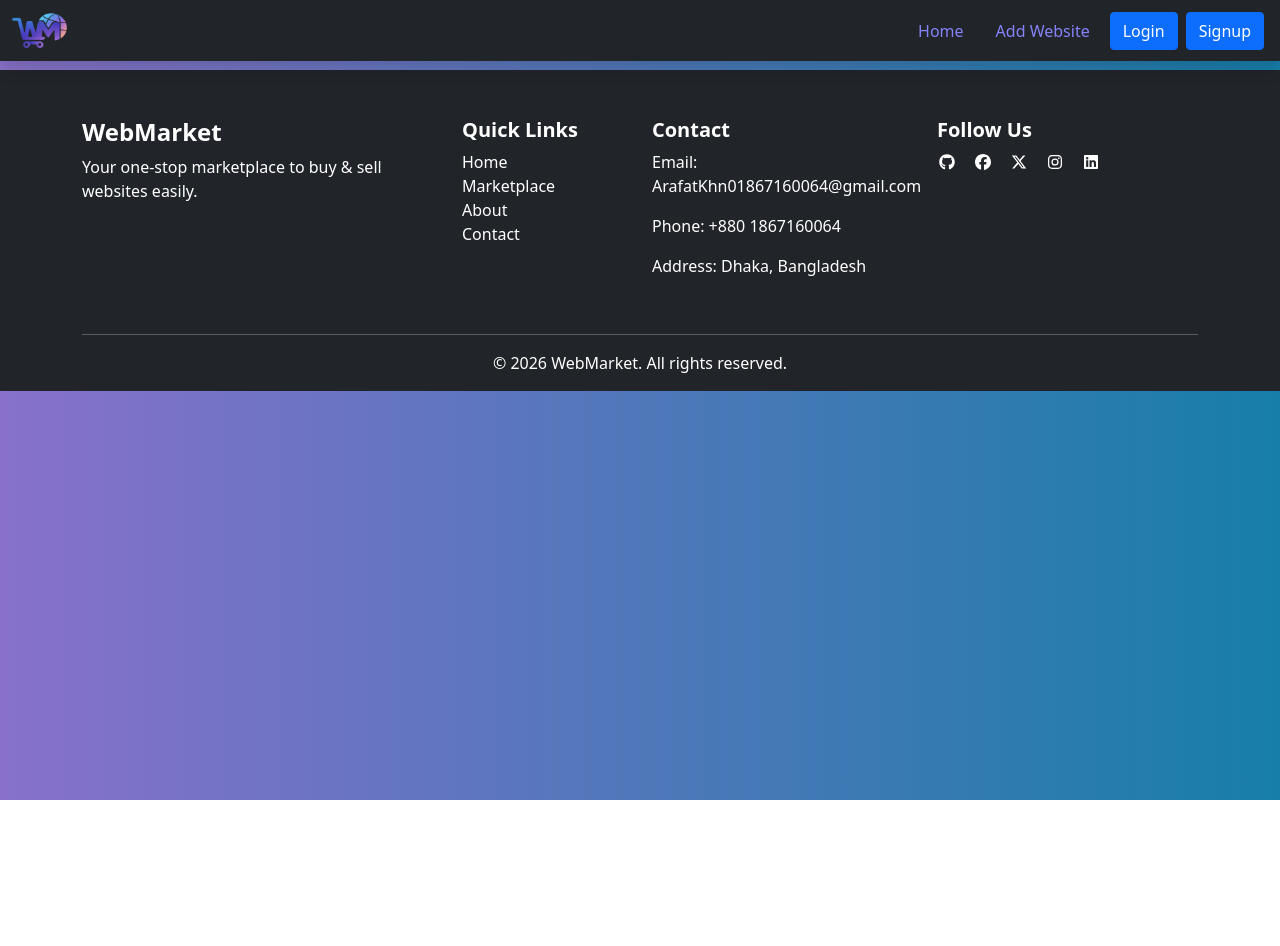
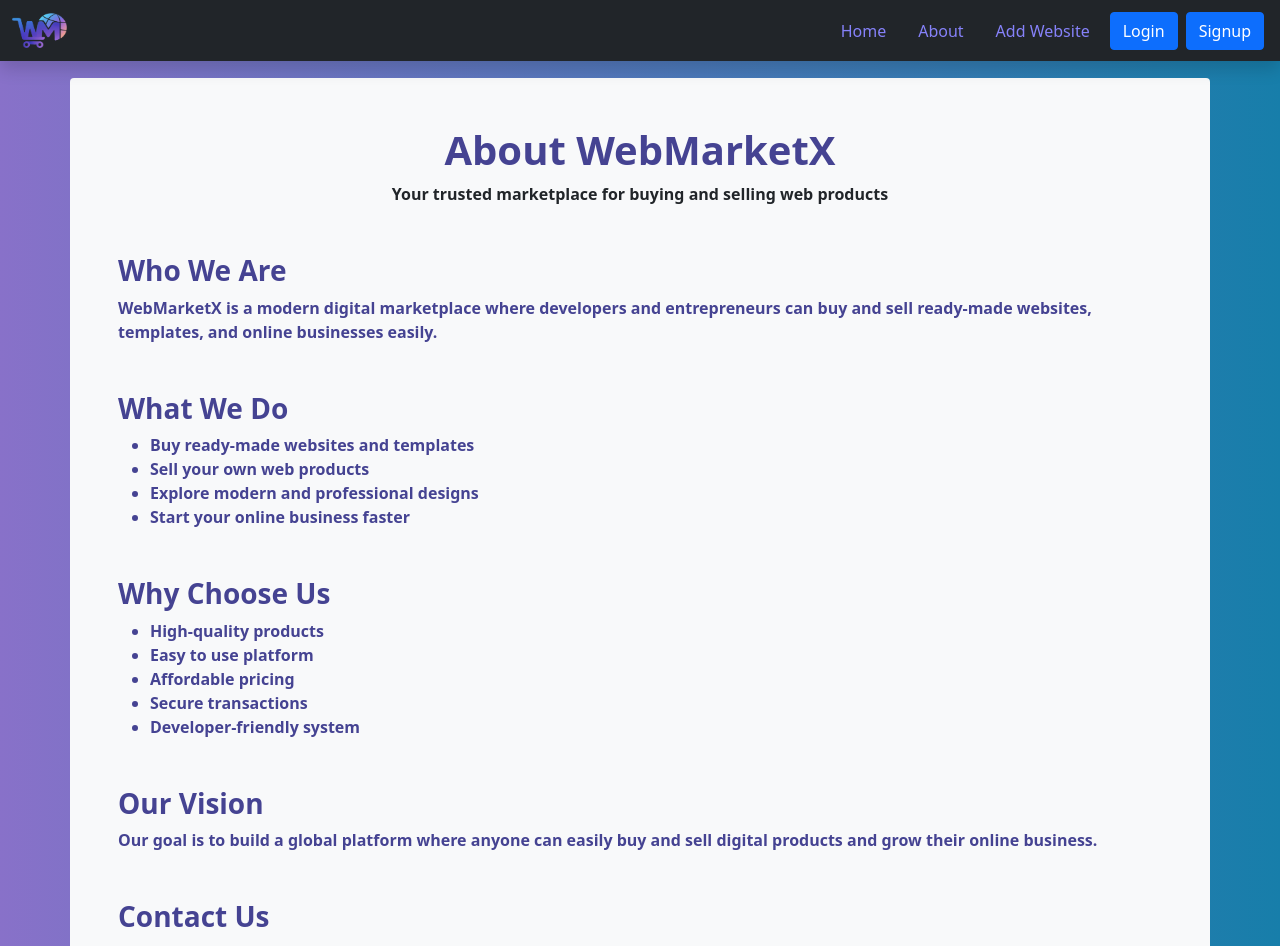
Before and after one commit to Arafat719/WebStore, a React (Vite) app: page /about in a window 1280 px wide. Shown: the top 946 px of the page. Before the commit the page ends 800 px from the top, so only its background shows below. Built offline with nearby package versions, Linux system fonts and the light colour scheme; no server answers.

Commit message:
6th commit

```diff
--- a/index.html
+++ b/index.html
@@ -4,7 +4,7 @@
     <meta charset="UTF-8" />
     <!-- <link rel="icon" type="image/svg+xml" href="/vite.svg" /> -->
     <meta name="viewport" content="width=device-width, initial-scale=1.0" />
-    <title>WebMarket</title>
+    <title>WebMarketX.com</title>
     <link href="https://cdn.jsdelivr.net/npm/bootstrap@5.0.2/dist/css/bootstrap.min.css" rel="stylesheet" integrity="sha384-EVSTQN3/azprG1Anm3QDgpJLIm9Nao0Yz1ztcQTwFspd3yD65VohhpuuCOmLASjC" crossorigin="anonymous">
     <link rel="icon" type="image/png" href="/logo.png" />
   </head>
--- a/src/App.css
+++ b/src/App.css
@@ -25,3 +25,15 @@ body::-webkit-scrollbar {
 :root {
   --wave-bg: url('./assets/wave.svg');
 }
+
+.row {
+  row-gap: 20px;
+}
+
+.nav-link:hover {
+  text-decoration: underline
+}
+
+.btn:active {
+  transform: scale(0.96);
+}
--- a/src/App.jsx
+++ b/src/App.jsx
@@ -12,6 +12,8 @@ import ProtectedRoute from "./components/ProtectedRoute";
 import Alert from './components/Alert'
 import Footer from './components/Footer'
 import AddProducts from './components/AddProducts'
+import NotFound from './components/NotFound'
+import About from './components/About'
 
 function App() {
   const [alert, setAlert] = useState(null);
@@ -38,7 +40,8 @@ function App() {
           </Route>
           <Route path="/login" element={<Login showAlert={showAlert} />} />
           <Route path="/signup" element={<Signup showAlert={showAlert} />} />
-          <Route path="/addproducts" element={<AddProducts/>} />
+          <Route path="/about" element={<About/>} />
+          <Route path="/addproducts" element={<AddProducts />} />
         </Routes>
       </UserState>
       <Footer />
--- /dev/null
+++ b/src/components/About.jsx
@@ -0,0 +1,68 @@
+import React from "react";
+
+const About = () => {
+    return (
+        <div className="container bg-light rounded p-5 my-2 fw-bold" style={{color: "#454392"}}>
+
+            {/* Title */}
+            <div className="text-center mb-5">
+                <h1 className="fw-bold">About WebMarketX</h1>
+                <p className="text-dark">
+                    Your trusted marketplace for buying and selling web products
+                </p>
+            </div>
+
+            {/* About Section */}
+            <div className="mb-5">
+                <h3 className="fw-bold">Who We Are</h3>
+                <p>
+                    WebMarketX is a modern digital marketplace where developers and
+                    entrepreneurs can buy and sell ready-made websites, templates, and
+                    online businesses easily.
+                </p>
+            </div>
+
+            {/* What We Do */}
+            <div className="mb-5">
+                <h3 className="fw-bold">What We Do</h3>
+                <ul>
+                    <li>Buy ready-made websites and templates</li>
+                    <li>Sell your own web products</li>
+                    <li>Explore modern and professional designs</li>
+                    <li>Start your online business faster</li>
+                </ul>
+            </div>
+
+            {/* Why Choose Us */}
+            <div className="mb-5">
+                <h3 className="fw-bold">Why Choose Us</h3>
+                <ul>
+                    <li>High-quality products</li>
+                    <li>Easy to use platform</li>
+                    <li>Affordable pricing</li>
+                    <li>Secure transactions</li>
+                    <li>Developer-friendly system</li>
+                </ul>
+            </div>
+
+            {/* Vision */}
+            <div className="mb-5">
+                <h3 className="fw-bold">Our Vision</h3>
+                <p>
+                    Our goal is to build a global platform where anyone can easily buy and
+                    sell digital products and grow their online business.
+                </p>
+            </div>
+
+            {/* Contact */}
+            <div className="mb-5">
+                <h3 className="fw-bold">Contact Us</h3>
+                <p>Email: ArafatKhn01867160064@gmail.com</p>
+                <a style={{color: "#454392"}} href="http://localhost:5173/">Website: www.webmarketx.com</a>
+            </div>
+
+        </div>
+    );
+};
+
+export default About;
--- a/src/components/Footer.jsx
+++ b/src/components/Footer.jsx
@@ -11,7 +11,7 @@ const Footer = () => {
                     <div className="row">
 
                         <div className="col-md-4 mb-4">
-                            <h4 className="fw-bold">WebMarket</h4>
+                            <h4 className="fw-bold">WebMarketX</h4>
                             <p>Your one-stop marketplace to buy & sell websites easily.</p>
                         </div>
 
@@ -19,9 +19,8 @@ const Footer = () => {
                             <h5 className="fw-bold">Quick Links</h5>
                             <ul className="list-unstyled">
                                 <li><Link to="/" className="text-white text-decoration-none">Home</Link></li>
-                                <li><Link to="/" className="text-white text-decoration-none">Marketplace</Link></li>
+                                <li><Link to="/addproducts" className="text-white text-decoration-none">Add Products</Link></li>
                                 <li><Link to="/about" className="text-white text-decoration-none">About</Link></li>
-                                <li><Link to="/contact" className="text-white text-decoration-none">Contact</Link></li>
                             </ul>
                         </div>
 
@@ -34,17 +33,16 @@ const Footer = () => {
 
                         <div className="col-md-3 mb-4">
                             <h5 className="fw-bold">Follow Us</h5>
-                            <Link href="#" className="text-white me-3"><i className="bi bi-github"><FontAwesomeIcon icon={faGithub} /></i></Link>
-                            <Link href="#" className="text-white me-3"><i className="bi bi-facebook"><FontAwesomeIcon icon={faFacebook} /></i></Link>
-                            <Link href="#" className="text-white me-3"><i className="bi bi-twitter"><FontAwesomeIcon icon={faXTwitter} /></i></Link>
-                            <Link href="#" className="text-white me-3"><i className="bi bi-instagram"><FontAwesomeIcon icon={faInstagram} /></i></Link>
-                            <Link href="#" className="text-white me-3"><i className="bi bi-linkedin"><FontAwesomeIcon icon={faLinkedin} /></i></Link>
+                            <a href="https://github.com/Arafat719" target='_blank' className="text-white me-3"><i className="bi bi-github"><FontAwesomeIcon icon={faGithub} /></i></a>
+                            <a href="https://www.facebook.com/share/1FtK2S6E1g/" target='_blank' className="text-white me-3"><i className="bi bi-facebook"><FontAwesomeIcon icon={faFacebook} /></i></a>
+                            <a href="https://www.instagram.com/arafat92126" target='_blank' className="text-white me-3"><i className="bi bi-instagram"><FontAwesomeIcon icon={faInstagram} /></i></a>
+                            <a href="https://www.linkedin.com/in/arafat-khan-34b08335a/" target='_blank' className="text-white me-3"><i className="bi bi-linkedin"><FontAwesomeIcon icon={faLinkedin} /></i></a>
                         </div>
 
                     </div>
 
                     <hr className="bg-white"/>
-                        <p className="text-center mb-0">&copy; 2026 WebMarket. All rights reserved.</p>
+                        <p className="text-center mb-0">&copy; 2026 WebMarketX. All rights reserved.</p>
                 </div>
             </footer>
         </div>
--- a/src/components/Navbar.jsx
+++ b/src/components/Navbar.jsx
@@ -58,6 +58,7 @@ const Navbar = ({ showAlert }) => {
                                 <Link className="nav-link mx-2 active" style={{ color: "#8682fa" }} aria-current="page" to="/">Home</Link>
                             </li>
                             <li className="nav-item">
+                                <Link className="nav-link mx-2 active" style={{ color: "#8682fa" }} aria-current="page" to="/about">About</Link>
                             </li>
                             <li className="nav-item">
                                 <Link className="nav-link mx-2" style={{ color: "#8682fa" }} to="/addproducts">Add Website</Link>
--- /dev/null
+++ b/src/components/NotFound.jsx
@@ -0,0 +1,13 @@
+import React from 'react'
+
+const NotFound = () => {
+    return (
+        <div className="text-center text-white mt-5">
+            <h1>404</h1>
+            <h3>Page Not Found 😢</h3>
+            <a href="/" className="btn btn-primary mt-3">Go Home</a>
+        </div>
+    );
+}
+
+export default NotFound
--- a/src/components/Productcard.jsx
+++ b/src/components/Productcard.jsx
@@ -1,23 +1,41 @@
 import React from 'react'
 
 const Productcard = ({ arr }) => {
-    console.log(arr)
     return (
         <div className="card col-lg-3 col-md-4 col-sm-12 col-12 my-2" style={{
             backgroundColor: "white", // black with transparency
             borderRadius: "10px",
-            marginLeft: "10px",
+            // marginLeft: "10px",
             width: "300px",
         }}>
             <div className='p-3'>
+                {arr ? (
+                    <>
                         <img src={arr.img} className="card-img-top" alt="img" />
-                <div className="card-body p-0 pt-2" style={{color: "#8682fa"}}>
+                        <div className="card-body p-0 pt-2" style={{ color: "#8682fa" }}>
                             <h5 className='card-title'>{arr.title}</h5>
                             <p className="card-title text-dark">{arr.description}</p>
                             <hr />
                             <h3 className="card-text px-2 text-end">${arr.price}</h3>
-                    <a href="#" className="btn text-white" style={{background: "#3b379c"}}>Visit website</a>
+                            <a href="#" className="btn text-white" style={{ background: "#3b379c" }}>Visit website</a>
                         </div>
+                    </>
+                ) : (
+                    <>
+                        <div style={{ height: "150px", background: "#eee" }}></div>
+
+                        <h5 className="mt-2 text-muted">No Product</h5>
+
+                        <span className="badge bg-danger mb-2">
+                            Unavailable
+                        </span>
+
+                        <button className="btn btn-secondary" disabled>
+                            Visit
+                        </button>
+                    </>
+                )
+                }
             </div>
         </div>
     )
--- a/src/context/userState.jsx
+++ b/src/context/userState.jsx
@@ -15,7 +15,6 @@ const UserState = (props) => {
         })
         const data = await response.json()
         setarray(data)
-        console.log(data)
     };
 
     useEffect(() => {
```
Also changed, not shown: src/components/Home.jsx (+22 -7 lines). Lines whose indentation alone changed are shown as unchanged.
